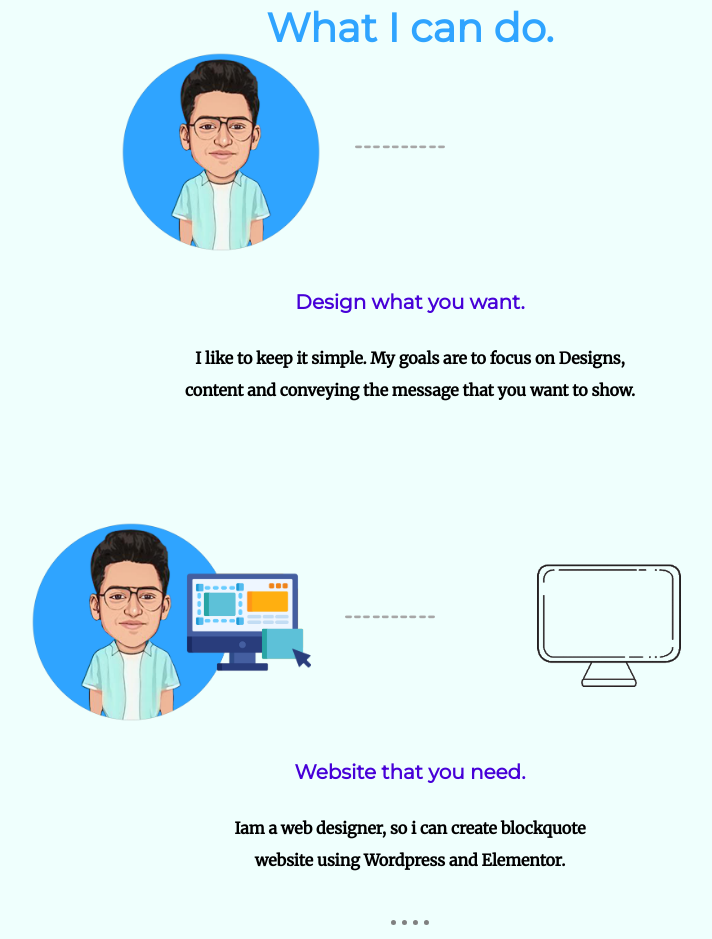
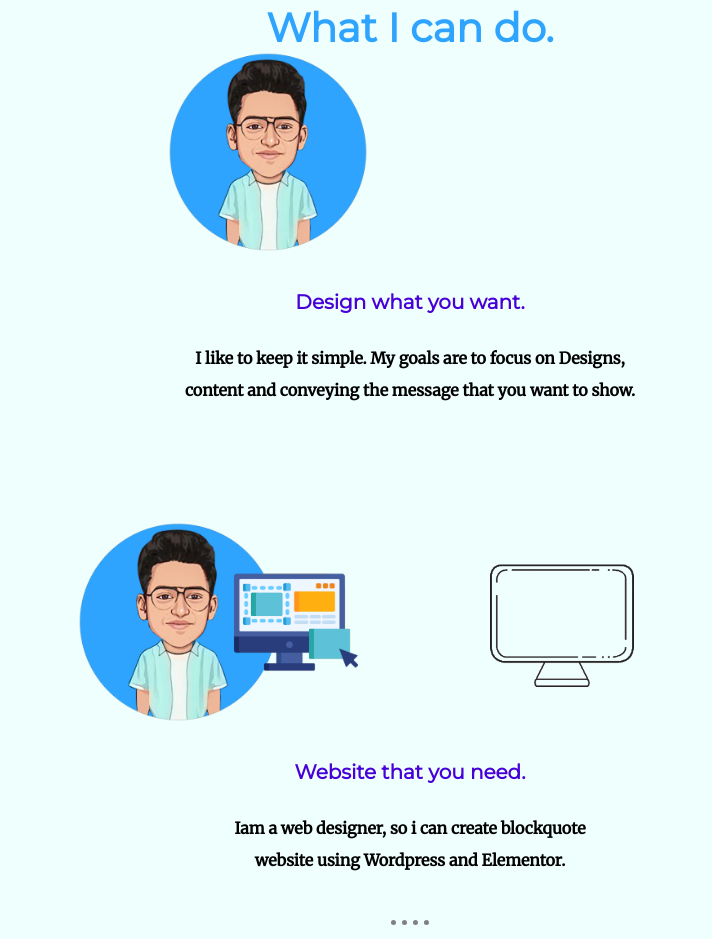
Before and after one commit to Ragavendar1/graphic-designer, a plain HTML site: page index.html in a window 1280 px wide. Shown: the part 1389-2328 px from the top of the page, without its empty margins (230-942 px from the left). Drawn offline with Linux system fonts and the light colour scheme.

Commit message:
update remove line

```diff
--- a/index.html
+++ b/index.html
@@ -31,7 +31,6 @@
           <h1 class="what">What I can do.</h1>
           <div class="skill-row">
             <img class="icon"src="images/icon.png" alt="ragav-img" width="200" height="200">
-            <img class="line" src="images/line.png" alt="line" width="90" height="10">
             <img class="giphy" src="images/giphy.gif" alt="pen-tool-gif" width="200" height="200">
             <h3>Design what you want.</h3>
             <p>I like to keep it simple. My goals are to focus on Designs, <br>
@@ -40,7 +39,6 @@
 
           <div class="skill-row">
             <img class="icon 0" src="images/icon 1.png" alt="ragav-img" width="280" height="200">
-            <img class="line" src="images/line.png" alt="line" width="90" height="10">
             <img class="web" src="images/web.gif" alt="pen-tool-gif" width="300" height="300">
             <h3>Website that you need.</h3>
             <p>Iam a web designer, so i can create blockquote <br>
```
